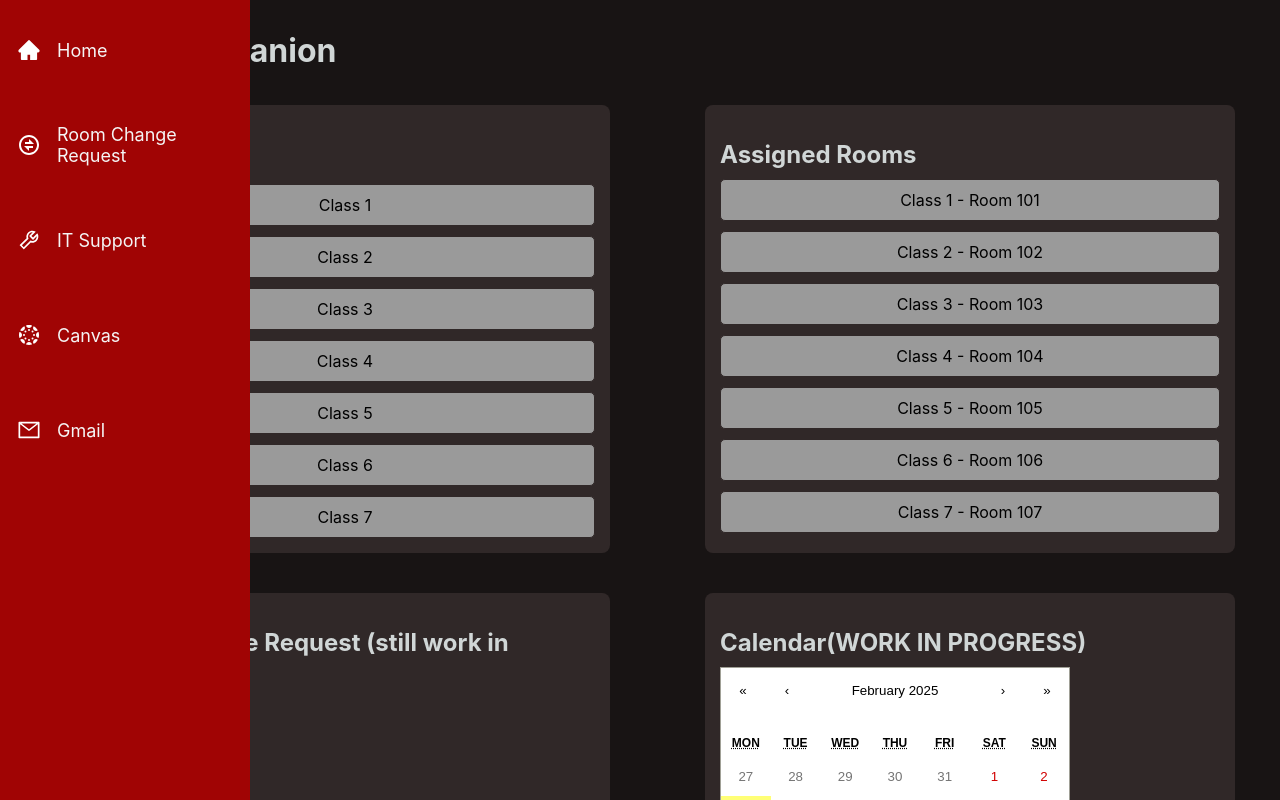
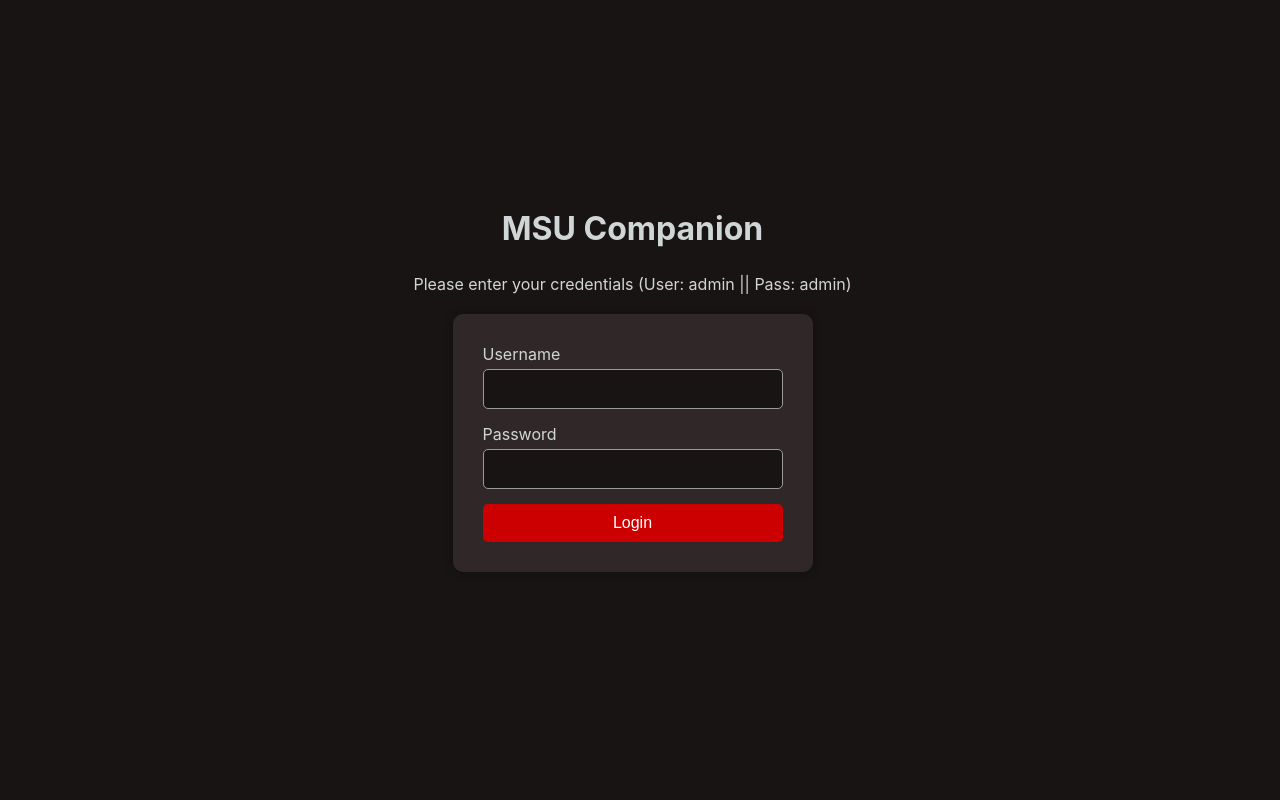
Before and after one commit to zepion1/SWE2, a React (Create React App) app: page / in a window 1280 px wide. Shown: the top 800 px of the page. Built offline with nearby package versions, Linux system fonts and the light colour scheme.

Commit message:
made the login page
created login page and its css, and worked more on the status box for the room change

```diff
--- a/src/App.css
+++ b/src/App.css
@@ -135,6 +135,12 @@ html, body{
   margin-bottom: 10px;
 }
 
+.room-change-status{
+  color: #d0d6d6;
+  margin-bottom: 10px;
+  text-align: center;
+}
+
 .calendar-box{
   margin-top: 20px;
   padding: 15px;
@@ -149,3 +155,91 @@ html, body{
   color: #d0d6d6;
   margin-bottom: 10px;
 }
+
+.react-calendar{
+  background-color: #9a9a9a;
+  border: 1px solid #302828;
+  padding: 10px;
+  border-radius: 5px;
+  text-align: center;
+}
+
+/* ================================================================= */
+/*LOGIN PAGE CSS */
+.login {
+  display: flex;
+  justify-content: center;
+  flex-direction: column;
+  align-items: center;
+  height: 100vh;
+  margin-left: -65px;
+  margin-top: -20px;
+  background-color: #181414; /* Dark background */
+}
+
+.login-title {
+  text-align: center;
+  font-size: 2rem;
+  color: #d0d6d6;
+  margin-bottom: 10px;
+}
+
+.login-subtitle {
+  text-align: center;
+  font-size: 1rem;
+  color: #d0d6d6;
+  margin-bottom: 20px;
+}
+
+.login-form {
+  background: #302828; /* Slightly lighter background */
+  padding: 30px;
+  border-radius: 10px;
+  box-shadow: 0 0 10px rgba(0, 0, 0, 0.3);
+  width: 300px;
+  display: flex;
+  flex-direction: column;
+}
+
+.login-form label {
+  font-size: 1rem;
+  color: #d0d6d6;
+  margin-bottom: 5px;
+}
+
+.login-form input {
+  padding: 10px;
+  margin-bottom: 15px;
+  border: 1px solid #9a9a9a;
+  border-radius: 5px;
+  font-size: 1rem;
+  background: #181414;
+  color: white;
+}
+
+.login-form input:focus {
+  outline: none;
+  border-color: #cc0000; /* Red highlight when focused */
+}
+
+button {
+  padding: 10px;
+  background-color: #cc0000;
+  color: white;
+  font-size: 1rem;
+  border: none;
+  border-radius: 5px;
+  cursor: pointer;
+  transition: background 0.3s ease-in-out;
+}
+
+button:hover {
+  background-color: #e60000;
+}
+
+/* Responsive Design */
+@media (max-width: 400px) {
+  .login-form {
+    width: 90%;
+  }
+}
--- a/src/App.js
+++ b/src/App.js
@@ -1,19 +1,36 @@
 import Sidebar from "./components/Sidebar";
-import { BrowserRouter as Router, Routes, Route } from "react-router-dom";
+import { BrowserRouter as Router, Routes, Route, useLocation } from "react-router-dom";
 import './App.css';
 import Home from "./pages/Home";
 import RoomChangeRequest from "./pages/RoomChangeRequest";
 import ITSupport from "./pages/ITSupport.js";
+import Login from "../src/pages/Login.js";
+
+const Layout = ({ children }) => {
+  const location = useLocation();
+
+  // Hide sidebar on the login page
+  const hideSidebar = location.pathname === "/";
+
+  return (
+    <div className="app-container">
+      {!hideSidebar && <Sidebar className="sidebar" />}
+      <div className="main-content">{children}</div>
+    </div>
+  );
+};
 
 function App() {
   return (
     <Router>
-      <Sidebar className="sidebar" />
-      <Routes>
-        <Route path="/" element={<Home />} />
-        <Route path="/room-changes" element={<RoomChangeRequest />} />
-        <Route path="/it-support" element={<ITSupport />} />
-      </Routes>
+      <Layout>
+        <Routes>
+          <Route path="/" element={<Login />} />
+          <Route path="/room-changes" element={<RoomChangeRequest />} />
+          <Route path="/it-support" element={<ITSupport />} />
+          <Route path="/home" element={<Home />} />
+        </Routes>
+      </Layout>
     </Router>
   );
 }
--- a/src/components/SidebarData.js
+++ b/src/components/SidebarData.js
@@ -6,7 +6,7 @@ import { ReactComponent as CanvasLogo } from "../images/canvaslogo.svg";
 export const SidebarData = [
     {
         title: "Home",
-        path: "/",
+        path: "/home",
         icon: <AiIcons.AiFillHome size={24}/>,
     },
     {
@@ -28,5 +28,11 @@ export const SidebarData = [
         title: "Gmail",
         path: "https://mail.google.com/mail/u/0/#inbox",
         icon: <AiIcons.AiOutlineMail size={24}/>,
+    },
+
+    //test login
+    {
+        title: "Login (TESTING)",
+        path: "/",
     }
 ];
--- a/src/pages/Home.js
+++ b/src/pages/Home.js
@@ -35,13 +35,13 @@ const Home = () => {
     const getStatusIcon = (status) => {
         switch (status) {
             case "Accepted":
-                return <img src={AcceptedIcon} alt="Accepted" style={{width: 24, height: 24}}/>;
+                return <img src={AcceptedIcon} alt="Accepted" style={{width: 180, height: 180}}/>;
             case "Denied":
-                return <img src={DeniedIcon}  alt="Denied"  style={{width: 24, height: 24}}/>;
+                return <img src={DeniedIcon}  alt="Denied"  style={{width: 180, height: 180}}/>;
             case "Pending":
-                return <img src={PendingIcon} alt="Pending" style={{width: 24, height: 24}}/>;
+                return <img src={PendingIcon} alt="Pending" style={{width: 180, height: 180}}/>;
             default:
-                return <img src={NoneRequestsIcon} alt="No Requests" style={{width: 24, height: 24}}/>;
+                return <img src={NoneRequestsIcon} alt="No Requests" style={{width: 180, height: 180}}/>;
         }
     };
 
@@ -87,9 +87,9 @@ const Home = () => {
                     <h2 className="status-room-change-request-text">Room Change Request (still work in progress)</h2>
                     <div className="room-change-status">
                         {getStatusIcon(roomChangeRequests[currentRequestIndex].status)}
-                        <span>{roomChangeRequests[currentRequestIndex].status}</span>
+                        <h3>{roomChangeRequests[currentRequestIndex].status}</h3>
                     </div>
-                    <button onClick={handleNextRequest}>Next Status</button>
+                    <button onClick={handleNextRequest}>Next Request(DEMO)</button>
                 </div>
 
                 <div className="calendar-box">
--- /dev/null
+++ b/src/pages/Login.js
@@ -0,0 +1,43 @@
+import React, { useState } from "react";
+import { useNavigate } from "react-router-dom";
+
+const Login = () => {
+    const [username, setUsername] = useState("");
+    const [password, setPassword] = useState("");
+    const navigate = useNavigate();
+
+    const handleSubmit = (e) => {
+        e.preventDefault();
+        if (username === "admin" && password === "admin") {
+            navigate("/home"); // Navigate to Home page
+        } else {
+            alert("Invalid credentials. Please try again.");
+        }
+    };
+
+    return (
+        <div className="login">
+            <h1 className="login-title">MSU Companion</h1>
+            <p className="login-subtitle">Please enter your credentials (User: admin || Pass: admin)</p>
+            <form className="login-form" onSubmit={handleSubmit}>
+                <label htmlFor="username">Username</label>
+                <input
+                    type="text"
+                    id="username"
+                    value={username}
+                    onChange={(e) => setUsername(e.target.value)}
+                />
+                <label htmlFor="password">Password</label>
+                <input
+                    type="password"
+                    id="password"
+                    value={password}
+                    onChange={(e) => setPassword(e.target.value)}
+                />
+                <button type="submit">Login</button>
+            </form>
+        </div>
+    );
+};
+
+export default Login;
```
